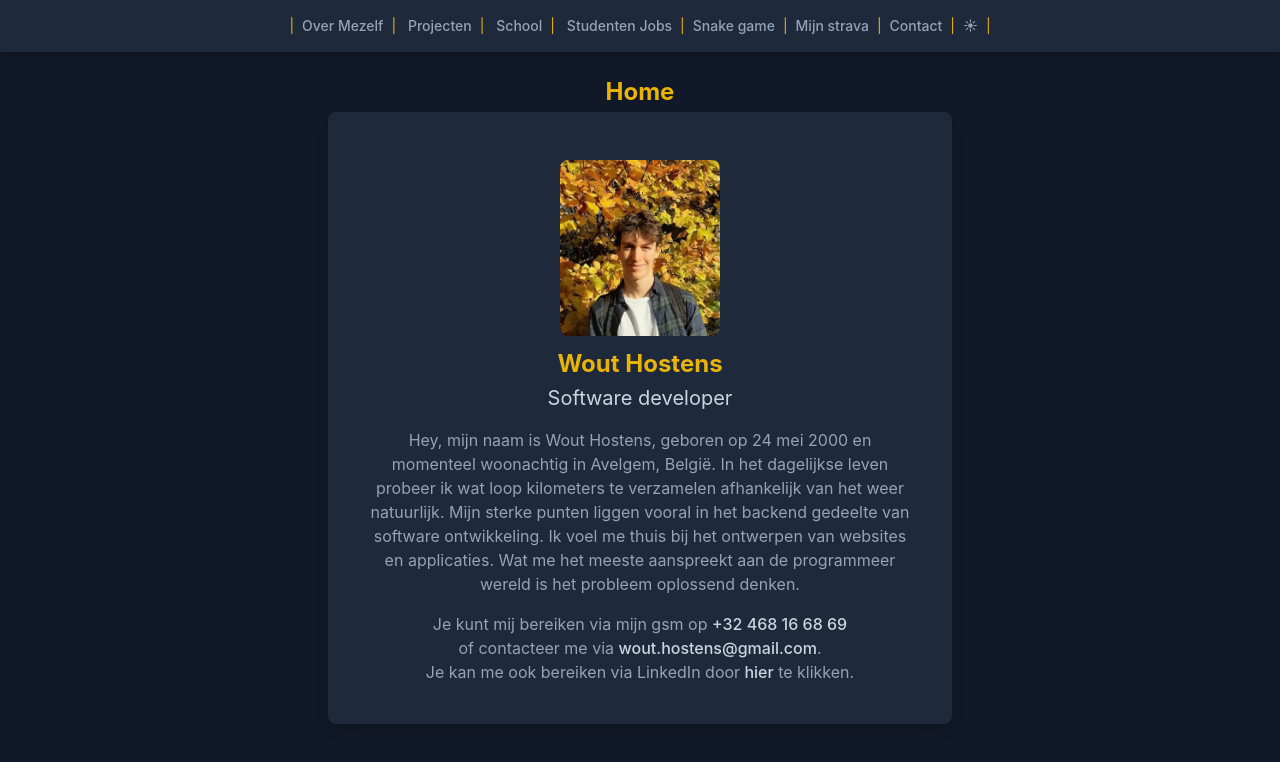
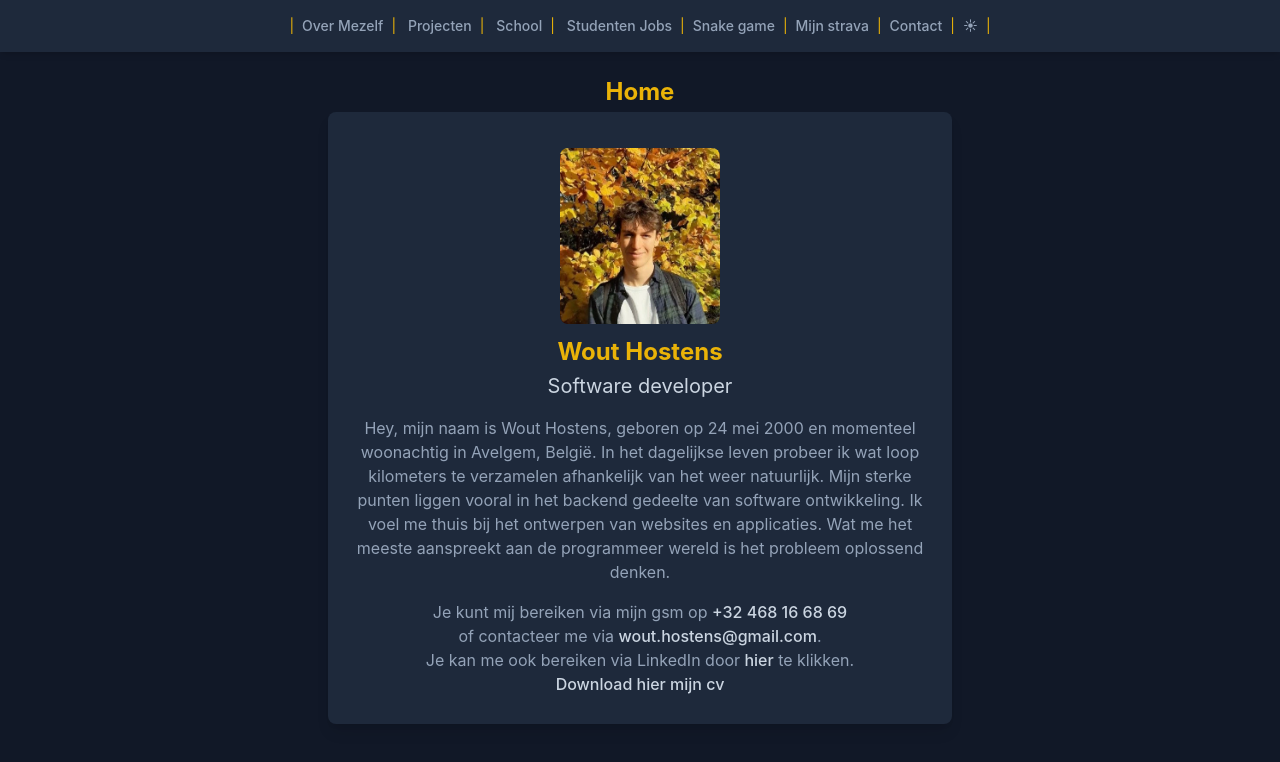
Before and after one commit to wouthostens/my-portfolio, a Vue app: page / in a window 1280 px wide. Shown: the top 762 px of the page. Built offline with nearby package versions, Linux system fonts and the light colour scheme; no server answers.

Commit message:
Added cv download link

```diff
--- a/src/pages/home.vue
+++ b/src/pages/home.vue
@@ -7,7 +7,7 @@ import titlecomponent from '../components/title.vue';
     <titlecomponent title="Home" />
     <div class="box mx-auto sm:w-3/4 lg:w-1/2 w-full">
       <link rel="preload" href="/images/wouthostens.webp" as="image">
-      <div class="dark:bg-slate-800 bg-gray-200  rounded-lg shadow-lg p-5 md:p-10 mx-2 text-center">
+      <div class="dark:bg-slate-800 bg-gray-200  rounded-lg shadow-lg p-5 md:p-7 mx-2 text-center">
         <div class="my-2">
           <img class=" h-44 rounded-lg mx-auto " src="/images/wouthostens.webp" alt="Your Name">
         </div>
@@ -20,13 +20,14 @@ import titlecomponent from '../components/title.vue';
           programmeer wereld is het probleem oplossend denken.
         </p>
         <p class="dark:text-slate-400 text-gray-700 mt-4">
-          Je kunt mij bereiken via mijn gsm op <a href="tel:+32468166869"
+          Je kunt mij bereiken via mijn gsm op <a target="_blank" href="tel:+32468166869"
             class="dark:text-slate-300 dark:hover:text-yellow-500 text-indigo-500 ">+32 468 16 68 69</a> <br> of
           contacteer me via
-          <a href="mailto:wout.hostens@gmail.com"
+          <a target="_blank" href="mailto:wout.hostens@gmail.com"
             class="dark:text-slate-300 dark:hover:text-yellow-500 text-indigo-500 ">wout.hostens@gmail.com</a>.
-          <br> Je kan me ook bereiken via LinkedIn door<a href="https://www.linkedin.com/in/Wout-Hostens/"
-            class=" dark:text-slate-300 dark:hover:text-yellow-500 text-indigo-500 "> hier</a> te klikken.
+          <br> Je kan me ook bereiken via LinkedIn door<a target="_blank" href="https://www.linkedin.com/in/Wout-Hostens/"
+            class=" dark:text-slate-300 dark:hover:text-yellow-500 text-indigo-500 "> hier</a> te klikken. <br>
+          <a class="dark:text-slate-300 dark:hover:text-yellow-500 text-indigo-500" target="_blank" href="https://firebasestorage.googleapis.com/v0/b/my-portfolio-63acb.appspot.com/o/HostensWoutCV.pdf?alt=media&token=2ad6a5ec-bed8-49da-938c-7a1d90856164" download>Download hier mijn cv </a>
         </p>
       </div>
     </div>
```
